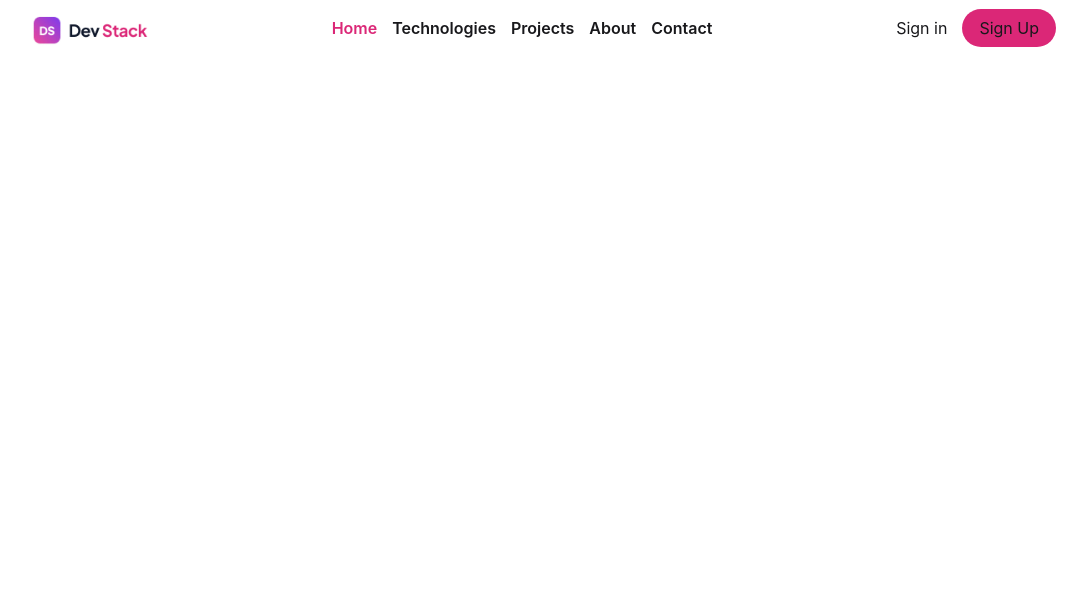
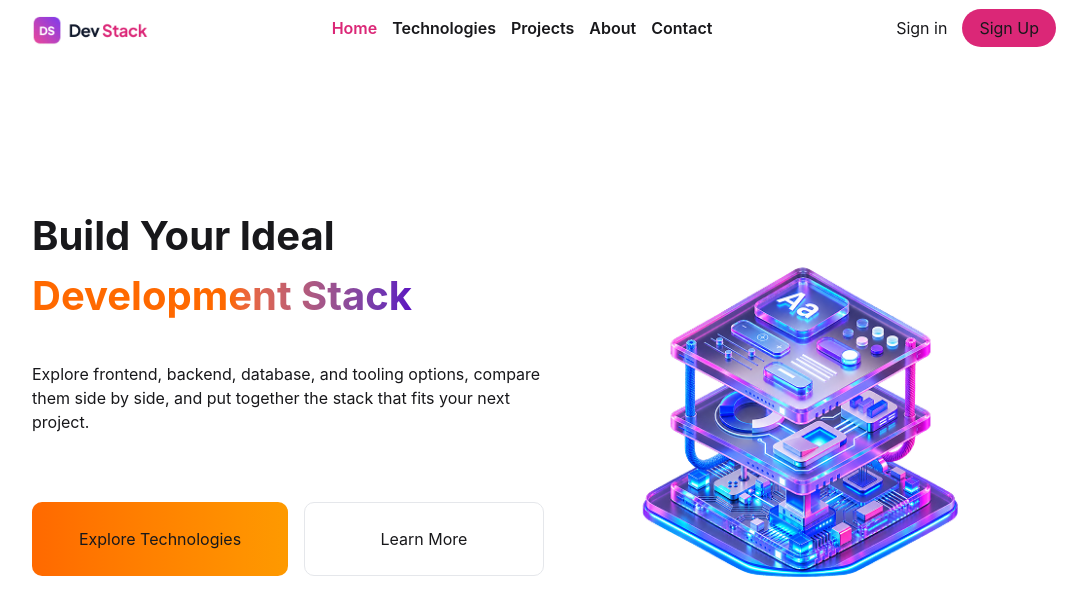
Before and after one commit to mahfuz-subed/A05-PH-14, a React (Vite) app: page / in a window 1280 px wide. Shown: the top 616 px of the page, without its empty margins (96-1183 px from the left). Built offline with nearby package versions, Linux system fonts and the light colour scheme.

Commit message:
Added hero component

```diff
--- a/src/App.tsx
+++ b/src/App.tsx
@@ -3,6 +3,7 @@ import heroImg from './assets/hero.png'
 import reactLogo from './assets/react.svg'
 import viteLogo from './assets/vite.svg'
 import Nav from './components/Nav'
+import Hero from './components/Hero'
 
 
 function App() {
@@ -11,6 +12,7 @@ function App() {
   return (
     <>
       <Nav/>
+      <Hero/>
 
     </>
   )
--- a/src/components/Hero.tsx
+++ b/src/components/Hero.tsx
@@ -0,0 +1,20 @@
+import React from 'react';
+import heroimg from "../assets/banner-stack.png"
+
+const Hero = () => {
+    return (
+        <div className='container mx-auto w-[80%]'>
+            <section className='grid grid-cols-2 justify-between mt-30 '>
+                <div className="grid justify-between h-[80%] pt-10 "><h1 className='font-bold text-[40px]'>Build Your Ideal  <span className='bg-linear-to-r from-orange-500 via-orange-500 to-violet-800 bg-clip-text text-transparent mt-1'>Development Stack</span></h1>
+                <p>Explore frontend, backend, database, and tooling options,
+compare them side by side, and put together the stack that fits your
+next project.</p>
+                <div className="grid grid-cols-2 mt-8">
+                    <button className='px-[1px] py-[6px] rounded-[10px] bg-linear-to-r from-orange-500 to-amber-500  '>Explore Technologies</button><button  className='px-[1px] py-[6px] rounded-[10px] border border-[#e5e7eb] ml-4'>Learn More</button></div></div>
+                <div><img src={heroimg} alt="" /></div>
+            </section>
+        </div>
+    );
+};
+
+export default Hero;
```
